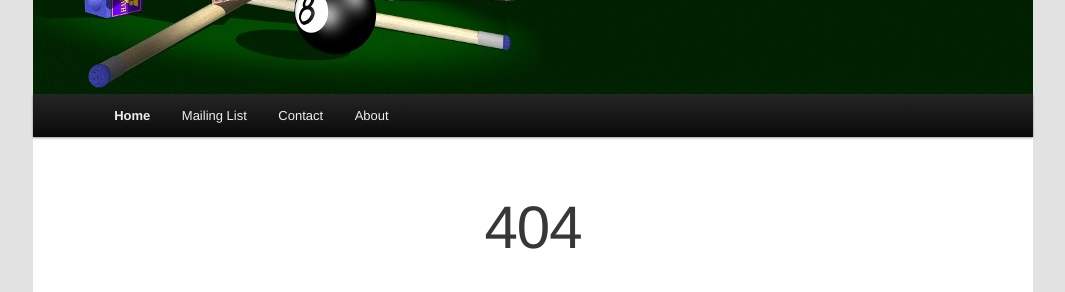
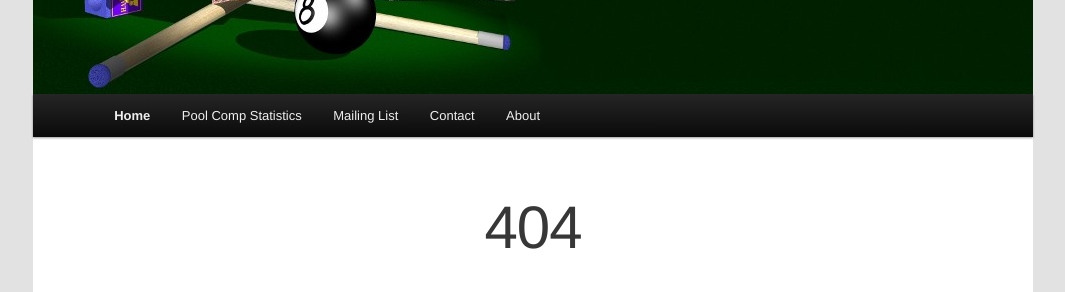
Before and after one commit to henare/hpdp.org.au, a Jekyll site: the page built from 404.html, in a window 1280 px wide. Shown: the part 224-516 px from the top of the page, without its empty margins (107-1172 px from the left). Built offline with Jekyll 4.4.1, drawn with Linux system fonts in a browser that asks for light colours.

Commit message:
Add link to stats site

```diff
--- a/_layouts/default.html
+++ b/_layouts/default.html
@@ -62,6 +62,7 @@
 				<div class="menu-main-menu-container">
 					<ul id="menu-main-menu" class="menu">
 						<li class="menu-item menu-item-type-custom menu-item-object-custom current-menu-item current_page_item menu-item-home"><a href="/">Home</a></li>
+						<li class="menu-item menu-item-type-custom menu-item-object-custom"><a href="https://stats.hpdp.org.au/">Pool Comp Statistics</a></li>
 						<li class="menu-item menu-item-type-custom menu-item-object-custom"><a href="https://groups.google.com/forum/#!forum/haroldparkdisplacedpersons">Mailing List</a></li>
 						<li class="menu-item menu-item-type-post_type menu-item-object-page"><a href="/about/#contact">Contact</a></li>
 						<li class="menu-item menu-item-type-post_type menu-item-object-page"><a href="/about/">About</a></li>
```
